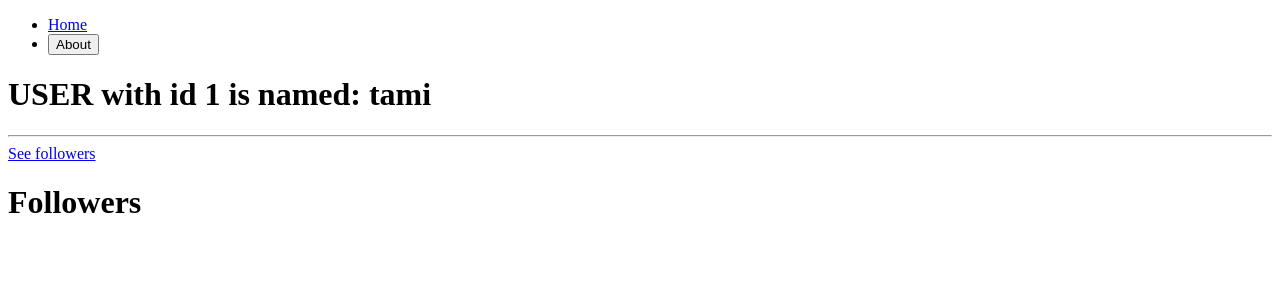
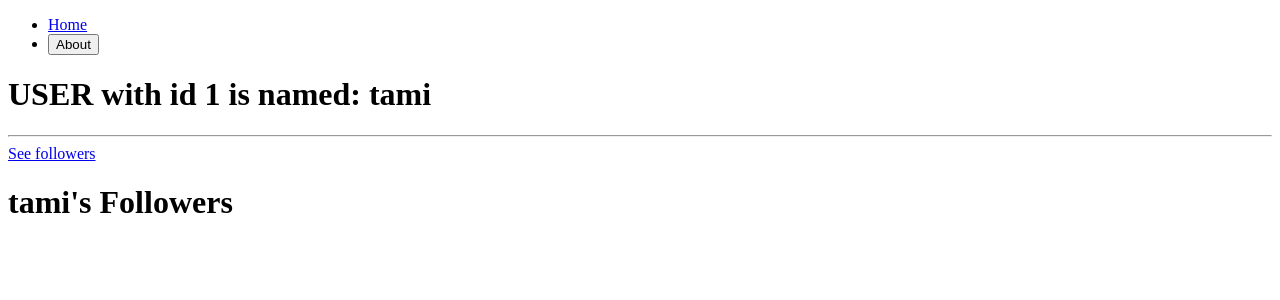
Before and after one commit to tamoimi/typescript-react-class, a React (Create React App) app: page /users/1/followers in a window 1280 px wide. Shown: the top 300 px of the page. Built offline with nearby package versions, Linux system fonts and the light colour scheme.

Commit message:
feat: useOutletContext로 데이터 전달하기

```diff
--- a/src/srceens/users/Followers.tsx
+++ b/src/srceens/users/Followers.tsx
@@ -1,8 +1,15 @@
+import { useOutletContext } from "react-router-dom";
+
+interface IFollowersContext {
+  nameOfMyUser: string;
+}
+
 const Followers = () => {
-return (
-  <>
-  <h1>Followers</h1>
-  </>
-)
-}
-export default Followers
+  const { nameOfMyUser } = useOutletContext<IFollowersContext>();
+  return (
+    <>
+      <h1>{nameOfMyUser}'s Followers</h1>
+    </>
+  );
+};
+export default Followers;
--- a/src/srceens/users/User.tsx
+++ b/src/srceens/users/User.tsx
@@ -10,7 +10,7 @@
       </h1>
       <hr />
       <Link to={"followers"}>See followers</Link>
-      <Outlet/>
+      <Outlet context={{ nameOfMyUser: users[Number(userId) - 1].name }} />
     </>
   );
 };
```
